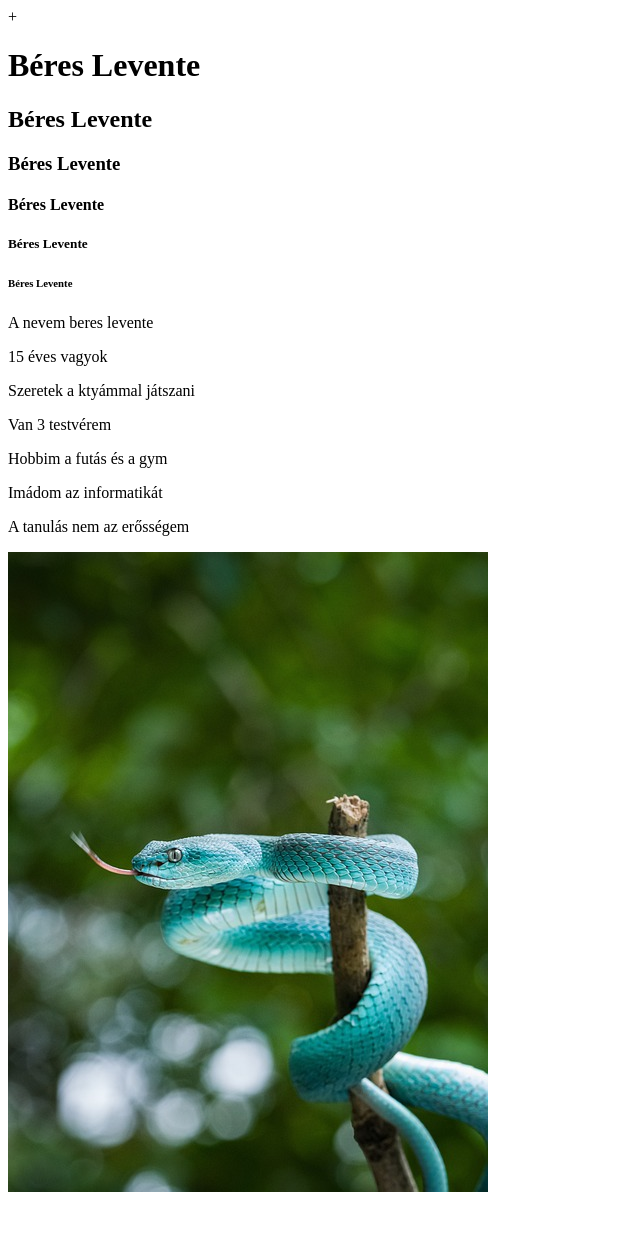
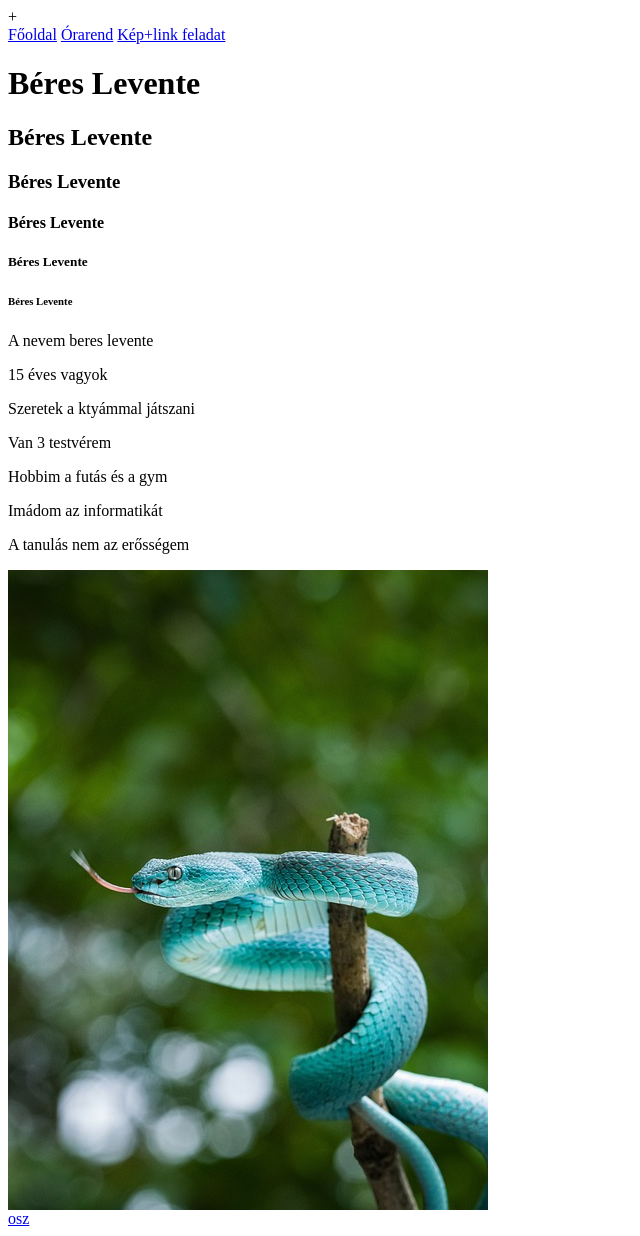
Before and after one commit to bereslevente/weboldalam, a plain HTML site: page index.html in a window 1280 px wide. Shown: the whole page, without its empty margins (0-640 px from the left). Before the commit the page ends 1200 px from the top, so only its background shows below. Drawn offline with Linux system fonts and the light colour scheme.

Commit message:
képlink

```diff
--- a/index.html
+++ b/index.html
@@ -7,8 +7,12 @@
     <title>Oldalam</title>
 </head>
 <body>
-    <nav></nav>
-    <a href="orarend.html"></a>
+    <nav>
+        <a href="index.html">Főoldal</a>
+        <a href="orarend.html">Órarend</a>
+        <a href="keplink.html">Kép+link feladat</a>
+    </nav>
+
 <h1>Béres Levente</h1>
 <h2>Béres Levente</h2>
 <h3>Béres Levente</h3>
@@ -26,6 +30,8 @@
 <p>A tanulás nem az erősségem</p>
 <img src="img/kep.png" alt="Egy kígyó egy boton" title="kígyó">
 
-
+<nav>
+    <a href="keplink.html">osz</a>
+</nav>
 </body>
 </html>
```
Also changed, not shown: keplink.html (+6 -1 lines), orarend.html (+5 -0 lines).
